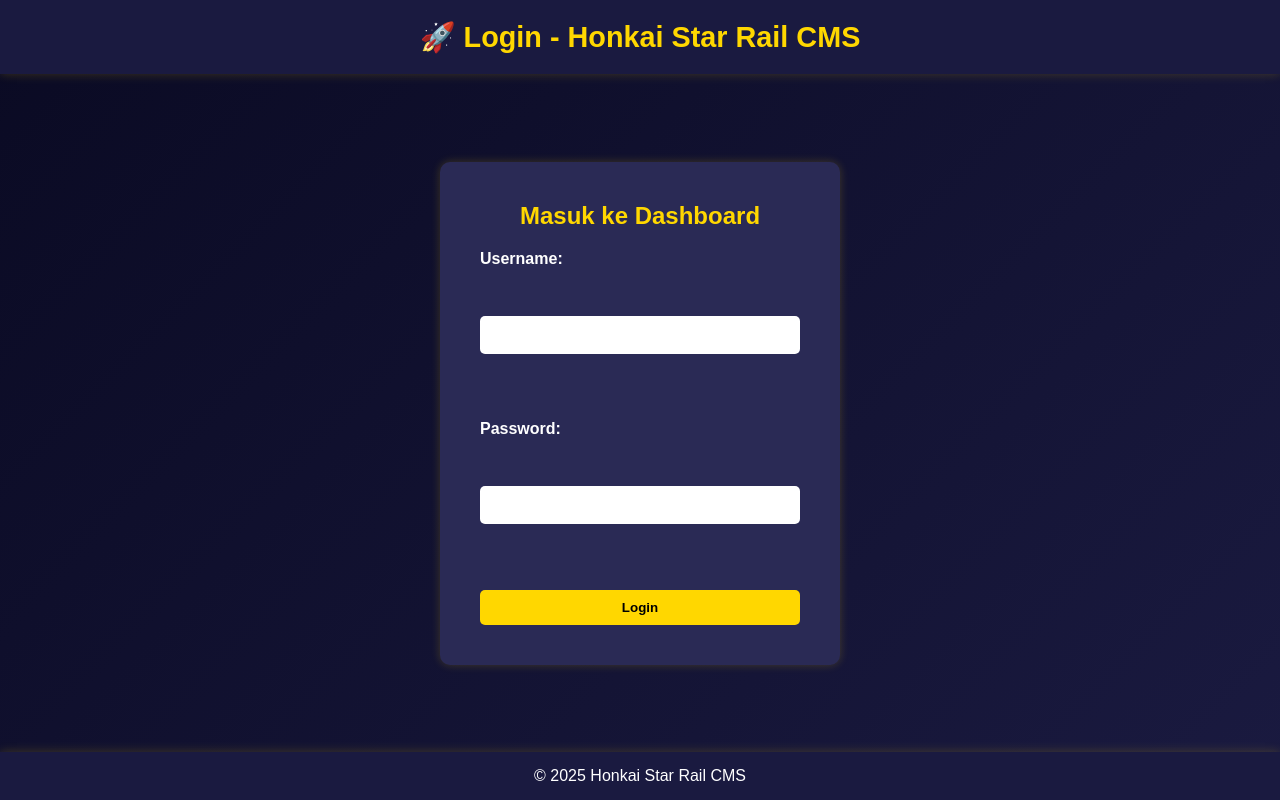
After one commit to Melchi050706/PraktikumPemogramanWeb, a PHP site: page /login/login.php in a window 1280 px wide. The commit adds this page. Run offline with PHP 8.4, Linux system fonts and the light colour scheme.

Commit message:
POSTTEST4

```diff
--- /dev/null
+++ b/login.css
@@ -0,0 +1,136 @@
+/* ============================
+   🌌 Honkai Star Rail - Login Page Style
+   ============================ */
+
+/* Reset & Variabel Warna */
+* {
+    margin: 0;
+    padding: 0;
+    box-sizing: border-box;
+}
+
+:root {
+    --primary-color: #1a1a40;
+    --secondary-color: #2a2a55;
+    --accent-color: #ffd700;
+    --bg-dark: #0a0a23;
+    --text-light: #ffffff;
+    --radius: 10px;
+    --shadow: 0 0 10px rgba(255, 215, 0, 0.2);
+}
+
+/* Body */
+body {
+    font-family: "Poppins", Arial, sans-serif;
+    background: linear-gradient(135deg, #0a0a23, #1a1a40);
+    color: var(--text-light);
+    display: flex;
+    flex-direction: column;
+    align-items: center;
+    min-height: 100vh;
+}
+
+/* Header */
+header {
+    width: 100%;
+    background: var(--primary-color);
+    padding: 20px;
+    box-shadow: var(--shadow);
+    text-align: center;
+}
+
+header h1 {
+    color: var(--accent-color);
+    font-size: 1.8rem;
+}
+
+/* Form Container */
+main {
+    flex: 1;
+    display: flex;
+    align-items: center;
+    justify-content: center;
+    width: 100%;
+}
+
+section {
+    background: var(--secondary-color);
+    padding: 40px;
+    border-radius: var(--radius);
+    box-shadow: var(--shadow);
+    width: 90%;
+    max-width: 400px;
+    text-align: center;
+}
+
+section h2 {
+    color: var(--accent-color);
+    margin-bottom: 20px;
+}
+
+/* Form */
+form {
+    display: flex;
+    flex-direction: column;
+    gap: 15px;
+}
+
+label {
+    text-align: left;
+    font-weight: bold;
+}
+
+input[type="text"],
+input[type="password"] {
+    padding: 10px;
+    border: none;
+    border-radius: 5px;
+    outline: none;
+    font-size: 1rem;
+}
+
+button {
+    background: var(--accent-color);
+    color: #000;
+    font-weight: bold;
+    border: none;
+    border-radius: 5px;
+    padding: 10px;
+    cursor: pointer;
+    transition: 0.3s;
+}
+
+button:hover {
+    background: #e6c200;
+}
+
+/* Pesan Error */
+p[style] {
+    background: rgba(255, 0, 0, 0.15);
+    border: 1px solid red;
+    padding: 8px;
+    border-radius: 5px;
+    margin-bottom: 15px;
+}
+
+/* Footer */
+footer {
+    background: var(--primary-color);
+    color: var(--text-light);
+    text-align: center;
+    padding: 15px;
+    width: 100%;
+    box-shadow: var(--shadow);
+    margin-top: auto;
+}
+
+/* Responsif */
+@media (max-width: 480px) {
+    section {
+        padding: 30px 20px;
+    }
+
+    header h1 {
+        font-size: 1.5rem;
+    }
+}
--- /dev/null
+++ b/login/login.php
@@ -0,0 +1,59 @@
+<?php
+session_start();
+
+// Jika user sudah login → langsung ke dashboard
+if (isset($_SESSION['username'])) {
+    header("Location: ../dashboard.php");
+    exit;
+}
+
+// Cek apakah form dikirim
+if ($_SERVER["REQUEST_METHOD"] == "POST") {
+    $username = $_POST['username'] ;
+    $password = $_POST['password'] ;
+
+    // Kredensial sederhana
+    $valid_user = "trailblazer";
+    $valid_pass = "hsr123";
+
+    if ($username == $valid_user && $password == $valid_pass) {
+        $_SESSION['username'] = $username;
+        header("Location: ../dashboard.php");
+        exit;
+    } else {
+        $error = "Username atau password salah!";
+    }
+}
+?>
+<!DOCTYPE html>
+<html lang="id">
+<head>
+    <meta charset="UTF-8">
+    <meta name="viewport" content="width=device-width, initial-scale=1.0">
+    <title>Login - Honkai Star Rail CMS</title>
+    <link rel="stylesheet" href="../login.css">
+</head>
+<body>
+<header>
+    <h1>🚀 Login - Honkai Star Rail CMS</h1>
+</header>
+
+<main>
+    <section>
+        <h2>Masuk ke Dashboard</h2>
+        <?php if (isset($error)) echo "<p style='color:red;'>$error</p>"; ?>
+        <form method="POST" action="">
+            <label>Username:</label><br>
+            <input type="text" name="username" required><br><br>
+            <label>Password:</label><br>
+            <input type="password" name="password" required><br><br>
+            <button type="submit" class="btn btn-primary">Login</button>
+        </form>
+    </section>
+</main>
+
+<footer>
+    <p>© 2025 Honkai Star Rail CMS</p>
+</footer>
+</body>
+</html>
```
Also changed, not shown: apapun.js (renamed from script.js, +0 -8 lines), dashboard.php (added, +38 -0 lines), index.php (renamed from index.html, +6 -4 lines), logout.php (added, +8 -0 lines), style.css (line endings or trailing spaces).
